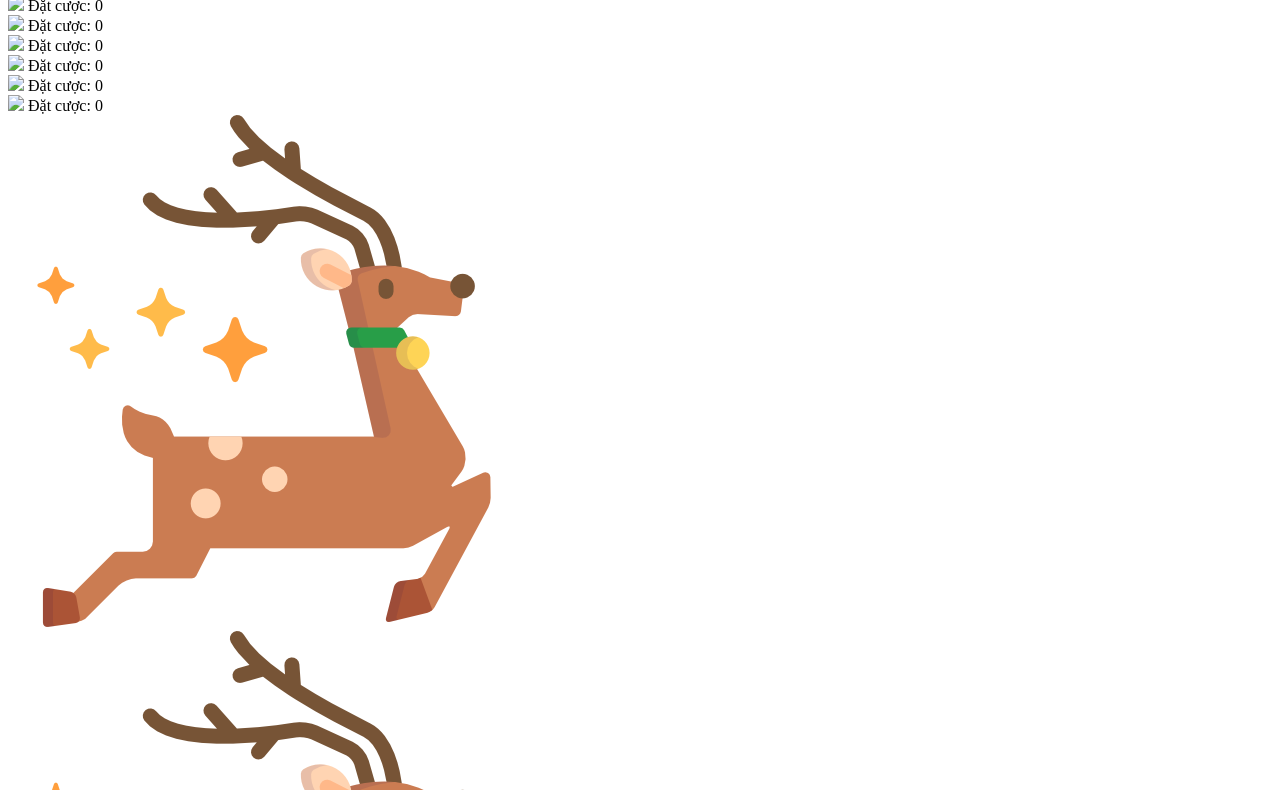
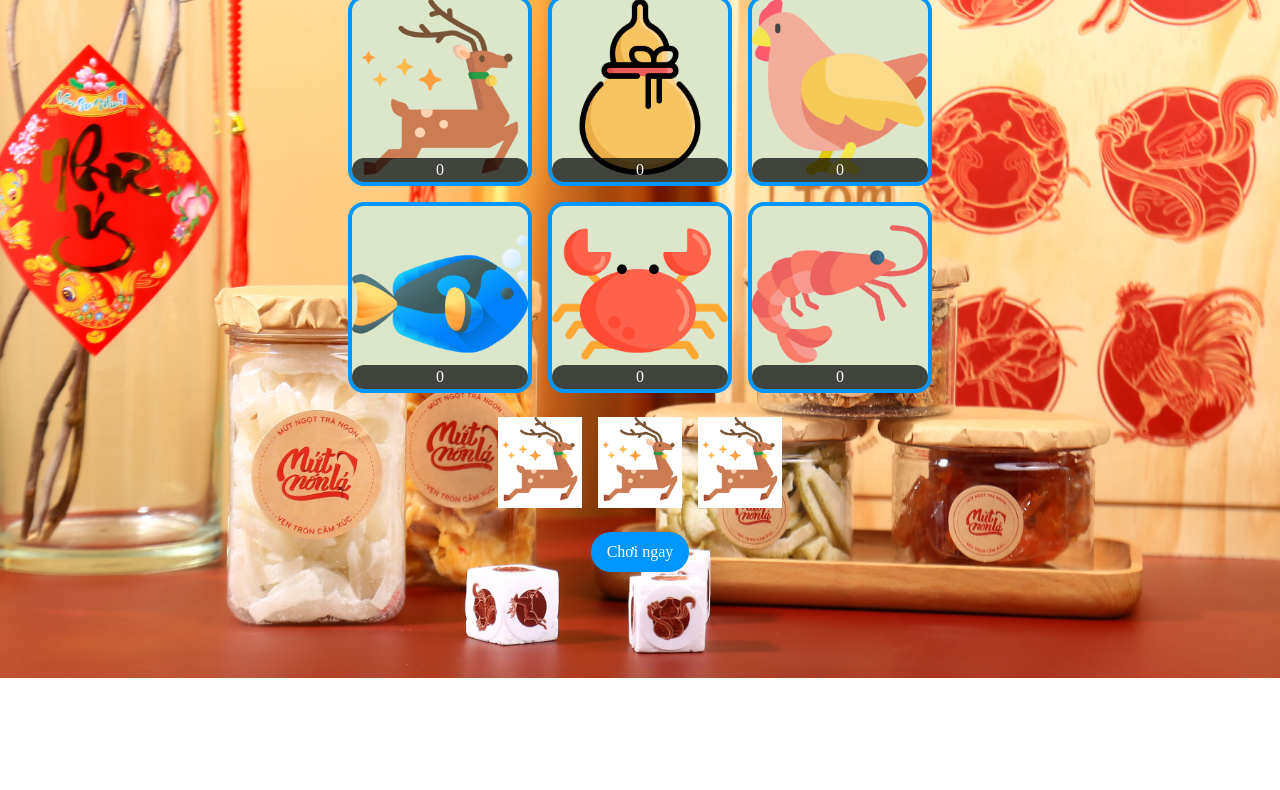
Before and after one commit to emeboiz/Bau-Cua, a plain HTML site: page index.html in a window 1280 px wide. Shown: the part 69-859 px from the top of the page. After the commit the page ends 800 px from the top, so only its background shows below. Drawn offline with nearby package versions, Linux system fonts and the light colour scheme.

Commit message:
Update index.html

```diff
--- a/index.html
+++ b/index.html
@@ -7,7 +7,7 @@
     <title>Bầu cua</title>
     <link rel="icon" href="./images/favicon.png">
     <!-- My style -->
-    <link rel="stylesheet" href="2.css">
+    <link rel="stylesheet" href="style.css">
 </head>
 
 <body>
@@ -81,7 +81,7 @@
     <!-- jQuery -->
     <script src="https://cdnjs.cloudflare.com/ajax/libs/jquery/3.6.1/jquery.min.js" integrity="sha512-aVKKRRi/Q/YV+4mjoKBsE4x3H+BkegoM/em46NNlCqNTmUYADjBbeNefNxYV7giUp0VxICtqdrbqU7iVaeZNXA==" crossorigin="anonymous" referrerpolicy="no-referrer"></script>
     <!-- My script -->
-    <script src="3.js"></script>
+    <script src="script.js"></script>
 </body>
 
 </html>
```
